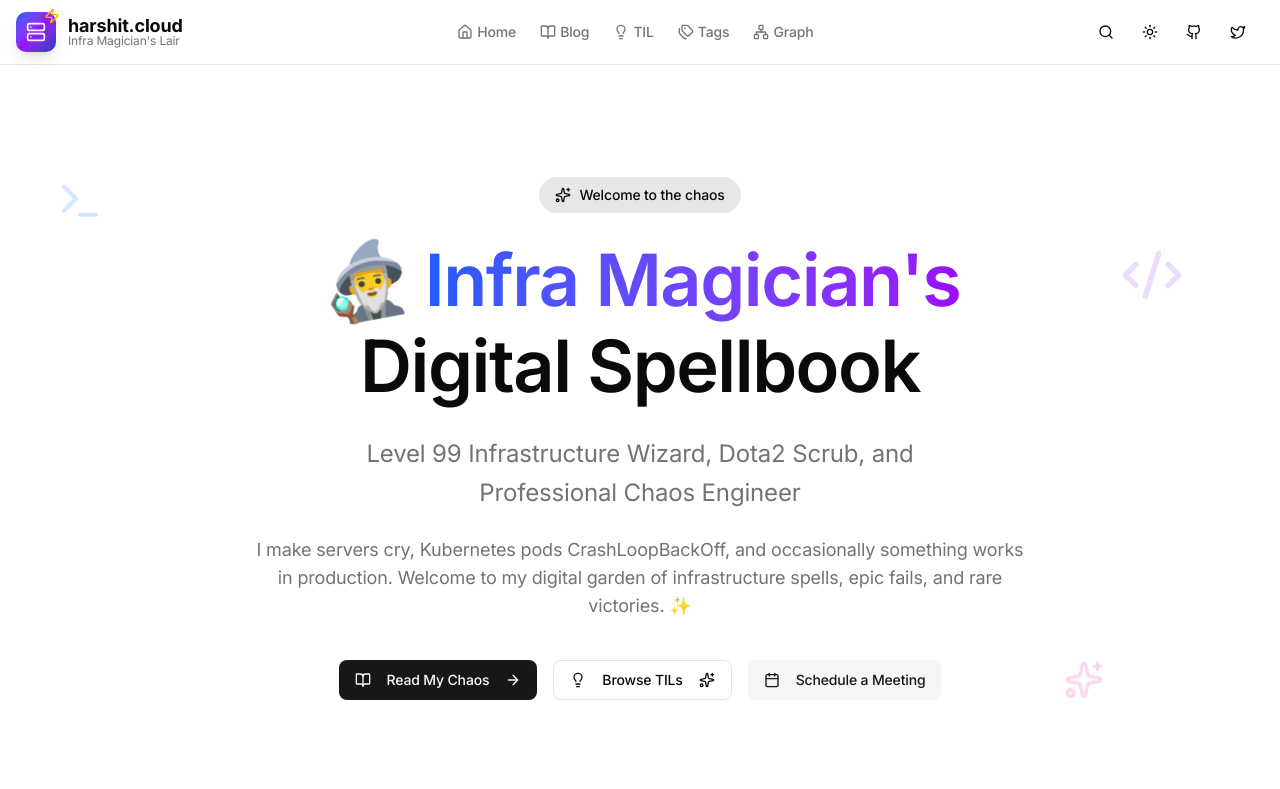
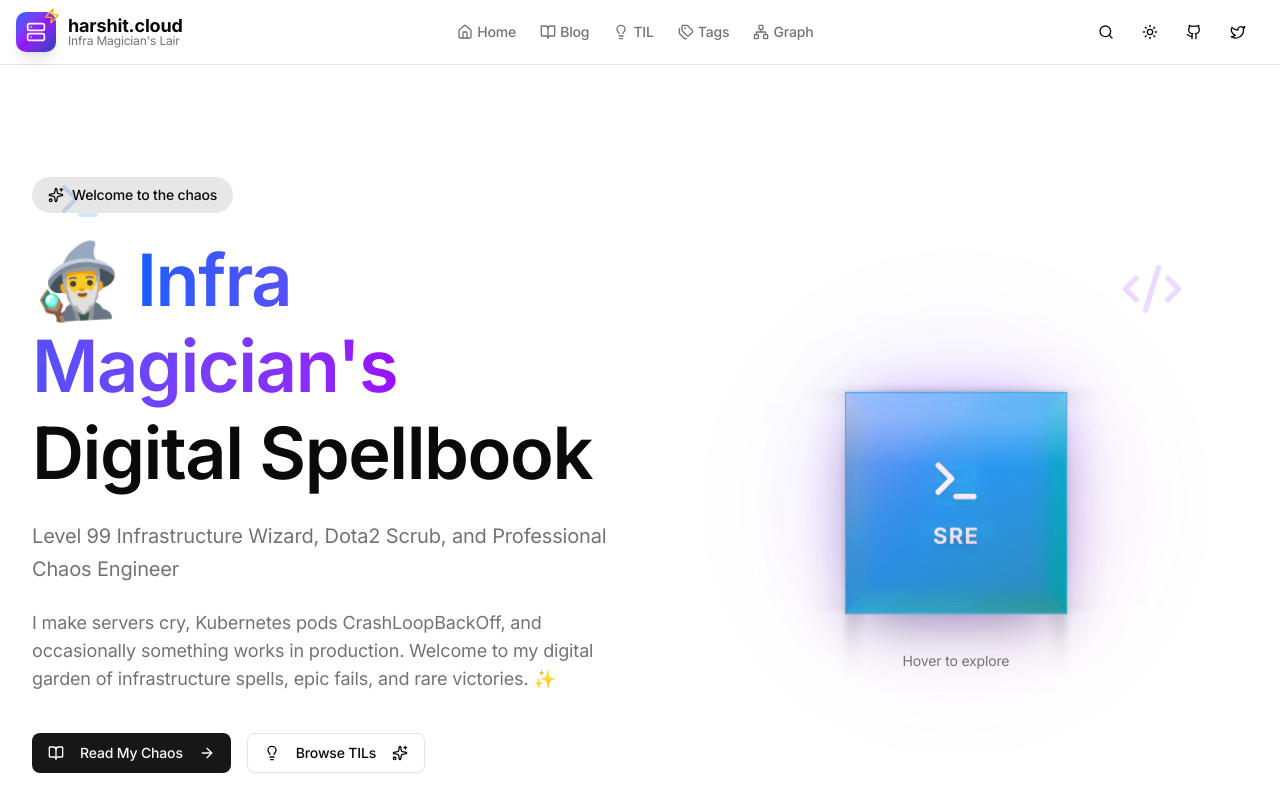
Before and after one commit to sachincool/tinker, a Next.js app: page / in a window 1280 px wide. Shown: the top 789 px of the page. Built offline with nearby package versions, Linux system fonts and the light colour scheme.

Commit message:
security fix

```diff
--- a/app/globals.css
+++ b/app/globals.css
@@ -402,3 +402,22 @@ a {
     display: none !important;
   }
 }
+
+/* 3D Transform utilities for Interactive Cube */
+.perspective-\[1000px\] {
+  perspective: 1000px;
+}
+
+.preserve-3d {
+  transform-style: preserve-3d;
+}
+
+@layer utilities {
+  .backface-hidden {
+    backface-visibility: hidden;
+  }
+
+  .backface-visible {
+    backface-visibility: visible;
+  }
+}
--- a/app/home-page-content.tsx
+++ b/app/home-page-content.tsx
@@ -19,6 +19,7 @@ import {
   Calendar
 } from "lucide-react";
 import { type Post } from "@/lib/posts";
+import InteractiveCube from "@/components/interactive-cube";
 
 interface HomePageContentProps {
   latestPosts: Post[];
@@ -48,24 +49,27 @@ export default function HomePageContent({ latestPosts }: HomePageContentProps) {
         <div className="absolute inset-0 -z-10 bg-gradient-to-br from-blue-50 via-purple-50 to-pink-50 dark:from-blue-950/20 dark:via-purple-950/20 dark:to-pink-950/20 animate-gradient-xy"></div>
 
         {/* Floating Elements */}
-        <div className="absolute top-20 left-10 opacity-20 animate-float">
+        <div className="absolute top-20 left-10 opacity-20 animate-float hidden lg:block">
           <Terminal className="h-12 w-12 text-blue-500" />
         </div>
-        <div className="absolute top-40 right-20 opacity-20 animate-float-delayed">
+        <div className="absolute top-40 right-20 opacity-20 animate-float-delayed hidden lg:block">
           <Code2 className="h-16 w-16 text-purple-500" />
         </div>
-        <div className="absolute bottom-20 right-40 opacity-20 animate-float">
+        <div className="absolute bottom-20 right-40 opacity-20 animate-float hidden lg:block">
           <Sparkles className="h-10 w-10 text-pink-500" />
         </div>
 
-        <div className="text-center space-y-8 max-w-4xl mx-auto px-4">
+        <div className="max-w-7xl mx-auto px-4">
+          {/* Grid Layout: Text on Left, Cube on Right */}
+          <div className="grid lg:grid-cols-2 gap-12 items-center">
+            {/* Left Column: Text Content */}
             <div className={`space-y-6 transition-all duration-1000 ${mounted ? 'opacity-100 translate-y-0' : 'opacity-0 translate-y-10'}`}>
               <div className="inline-flex items-center gap-2 px-4 py-2 bg-primary/10 rounded-full text-sm font-medium">
                 <Sparkles className="h-4 w-4" />
                 <span>Welcome to the chaos</span>
               </div>
 
-            <h1 className="text-5xl md:text-7xl font-bold leading-tight">
+              <h1 className="text-4xl md:text-6xl lg:text-7xl font-bold leading-tight">
                 <span className="inline-block animate-wave">🧙‍♂️</span>
                 {" "}
                 <span className="bg-gradient-to-r from-blue-600 via-purple-600 to-pink-600 bg-clip-text text-transparent animate-gradient-x">
@@ -75,16 +79,16 @@ export default function HomePageContent({ latestPosts }: HomePageContentProps) {
                 <span className="text-foreground">Digital Spellbook</span>
               </h1>
 
-            <p className="text-xl md:text-2xl text-muted-foreground max-w-2xl mx-auto leading-relaxed">
+              <p className="text-lg md:text-xl text-muted-foreground leading-relaxed">
                 Level 99 Infrastructure Wizard, Dota2 Scrub, and Professional Chaos Engineer
               </p>
 
-            <p className="text-lg text-muted-foreground max-w-3xl mx-auto">
+              <p className="text-base md:text-lg text-muted-foreground">
                 I make servers cry, Kubernetes pods CrashLoopBackOff, and occasionally something works in production.
                 Welcome to my digital garden of infrastructure spells, epic fails, and rare victories. ✨
               </p>
 
-            <div className="flex flex-wrap gap-4 justify-center pt-4">
+              <div className="flex flex-wrap gap-4 pt-4">
                 <Button asChild size="lg" className="group">
                   <Link href="/blog">
                     <BookOpen className="mr-2 h-5 w-5" />
@@ -105,6 +109,12 @@ export default function HomePageContent({ latestPosts }: HomePageContentProps) {
                     Schedule a Meeting
                   </a>
                 </Button>
+              </div>
+            </div>
+
+            {/* Right Column: Interactive 3D Cube */}
+            <div className={`transition-all duration-1000 delay-300 ${mounted ? 'opacity-100 translate-x-0' : 'opacity-0 translate-x-10'}`}>
+              <InteractiveCube />
             </div>
           </div>
         </div>
--- /dev/null
+++ b/components/interactive-cube.tsx
@@ -0,0 +1,195 @@
+"use client";
+
+import { useEffect, useRef, useState } from "react";
+import { Terminal, Zap, Code2, Rocket, Server, Database } from "lucide-react";
+
+export default function InteractiveCube() {
+  const cubeRef = useRef<HTMLDivElement>(null);
+  const containerRef = useRef<HTMLDivElement>(null);
+  const [isHovered, setIsHovered] = useState(false);
+
+  useEffect(() => {
+    const container = containerRef.current;
+    const cube = cubeRef.current;
+    if (!container || !cube) return;
+
+    let mouseX = 0;
+    let mouseY = 0;
+    let targetRotateX = 0;
+    let targetRotateY = 0;
+    let currentRotateX = 0;
+    let currentRotateY = 0;
+
+    const handleMouseMove = (e: MouseEvent) => {
+      const rect = container.getBoundingClientRect();
+      const centerX = rect.left + rect.width / 2;
+      const centerY = rect.top + rect.height / 2;
+
+      // Calculate mouse position relative to center (-1 to 1)
+      mouseX = (e.clientX - centerX) / (rect.width / 2);
+      mouseY = (e.clientY - centerY) / (rect.height / 2);
+
+      // Convert to rotation angles (max 30 degrees)
+      targetRotateY = mouseX * 30;
+      targetRotateX = -mouseY * 30;
+    };
+
+    const handleMouseLeave = () => {
+      setIsHovered(false);
+      targetRotateX = 0;
+      targetRotateY = 0;
+    };
+
+    const handleMouseEnter = () => {
+      setIsHovered(true);
+    };
+
+    // Smooth animation loop
+    const animate = () => {
+      // Smooth interpolation (lerp)
+      currentRotateX += (targetRotateX - currentRotateX) * 0.1;
+      currentRotateY += (targetRotateY - currentRotateY) * 0.1;
+
+      cube.style.transform = `
+        rotateX(${currentRotateX}deg)
+        rotateY(${currentRotateY}deg)
+      `;
+
+      requestAnimationFrame(animate);
+    };
+
+    container.addEventListener("mousemove", handleMouseMove);
+    container.addEventListener("mouseleave", handleMouseLeave);
+    container.addEventListener("mouseenter", handleMouseEnter);
+
+    const animationId = requestAnimationFrame(animate);
+
+    return () => {
+      container.removeEventListener("mousemove", handleMouseMove);
+      container.removeEventListener("mouseleave", handleMouseLeave);
+      container.removeEventListener("mouseenter", handleMouseEnter);
+      cancelAnimationFrame(animationId);
+    };
+  }, []);
+
+  const faces = [
+    {
+      id: "front",
+      icon: Terminal,
+      label: "SRE",
+      gradient: "from-blue-500 to-cyan-500",
+      transform: "rotateY(0deg) translateZ(100px)"
+    },
+    {
+      id: "back",
+      icon: Server,
+      label: "DevOps",
+      gradient: "from-purple-500 to-pink-500",
+      transform: "rotateY(180deg) translateZ(100px)"
+    },
+    {
+      id: "right",
+      icon: Code2,
+      label: "K8s",
+      gradient: "from-green-500 to-emerald-500",
+      transform: "rotateY(90deg) translateZ(100px)"
+    },
+    {
+      id: "left",
+      icon: Database,
+      label: "Cloud",
+      gradient: "from-orange-500 to-red-500",
+      transform: "rotateY(-90deg) translateZ(100px)"
+    },
+    {
+      id: "top",
+      icon: Rocket,
+      label: "Deploy",
+      gradient: "from-indigo-500 to-blue-500",
+      transform: "rotateX(90deg) translateZ(100px)"
+    },
+    {
+      id: "bottom",
+      icon: Zap,
+      label: "Chaos",
+      gradient: "from-yellow-500 to-orange-500",
+      transform: "rotateX(-90deg) translateZ(100px)"
+    },
+  ];
+
+  return (
+    <div
+      ref={containerRef}
+      className="relative w-full h-[400px] flex items-center justify-center perspective-[1000px] cursor-pointer select-none"
+    >
+      {/* Glow effect */}
+      <div
+        className={`absolute inset-0 flex items-center justify-center transition-opacity duration-500 ${
+          isHovered ? "opacity-100" : "opacity-60"
+        }`}
+      >
+        <div className="w-[300px] h-[300px] bg-gradient-to-br from-blue-500/20 via-purple-500/20 to-pink-500/20 rounded-full blur-3xl animate-pulse"></div>
+      </div>
+
+      {/* Cube container */}
+      <div
+        ref={cubeRef}
+        className="relative preserve-3d transition-transform duration-100 ease-out"
+        style={{
+          width: "200px",
+          height: "200px",
+          transformStyle: "preserve-3d",
+        }}
+      >
+        {faces.map((face) => {
+          const Icon = face.icon;
+          return (
+            <div
+              key={face.id}
+              className={`
+                absolute w-full h-full
+                flex flex-col items-center justify-center gap-3
+                bg-gradient-to-br ${face.gradient}
+                border border-white/20
+                backdrop-blur-sm
+                shadow-2xl
+                transition-all duration-300
+                ${isHovered ? "opacity-90" : "opacity-80"}
+              `}
+              style={{
+                transform: face.transform,
+                backfaceVisibility: "visible",
+              }}
+            >
+              <Icon className="w-12 h-12 text-white drop-shadow-lg" strokeWidth={2.5} />
+              <span className="text-white font-bold text-xl tracking-wider drop-shadow-lg">
+                {face.label}
+              </span>
+
+              {/* Glossy overlay */}
+              <div className="absolute inset-0 bg-gradient-to-br from-white/30 via-transparent to-black/20 pointer-events-none"></div>
+
+              {/* Shine effect */}
+              <div className="absolute top-0 left-0 right-0 h-1/3 bg-gradient-to-b from-white/40 to-transparent pointer-events-none"></div>
+            </div>
+          );
+        })}
+
+        {/* Edge highlights for depth */}
+        <div className="absolute inset-0 pointer-events-none">
+          {/* Subtle edge glow */}
+          <div className="absolute inset-0 shadow-[0_0_60px_rgba(139,92,246,0.5)]"></div>
+        </div>
+      </div>
+
+      {/* Hint text */}
+      <div className="absolute bottom-8 text-center">
+        <p className={`text-sm text-muted-foreground transition-opacity duration-300 ${
+          isHovered ? "opacity-0" : "opacity-100"
+        }`}>
+          Hover to explore
+        </p>
+      </div>
+    </div>
+  );
+}
```
Also changed, not shown: 1 other file (tests, documents, lock files or other folders). Lines whose indentation alone changed are shown as unchanged.
